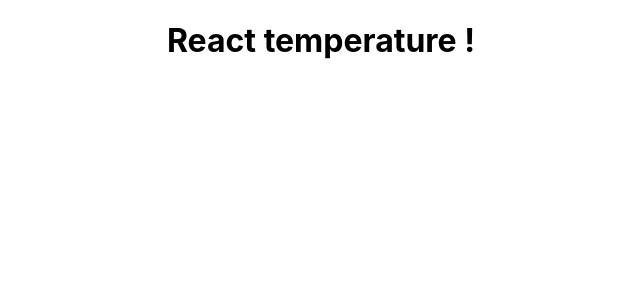
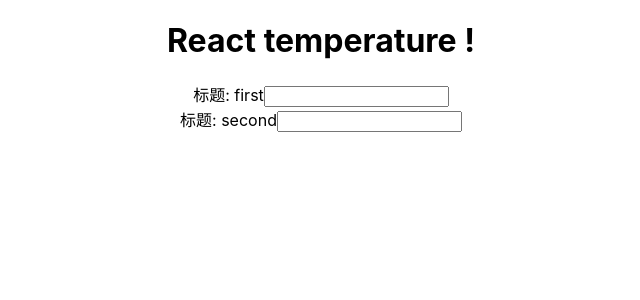
Before and after one commit to carsonGoGoGo/react-temperature, a React (Create React App) app: page / in a window 1280 px wide. Shown: the top 300 px of the page, without its empty margins (319-959 px from the left). Built offline with nearby package versions, Linux system fonts and the light colour scheme.

Commit message:
add 组件

```diff
--- a/src/App.tsx
+++ b/src/App.tsx
@@ -1,13 +1,16 @@
 import React from 'react';
-import logo from './logo.svg';
 import './App.css';
+import {Temperature} from "./temperature";
 
 const App: React.FC = () => {
-  return (
-    <div className="App">
-       <h1>React temperature !</h1>
-    </div>
-  );
+    return (
+        <div className="App">
+            <h1>React temperature !</h1>
+
+            <Temperature title="first"/>
+            <Temperature title="second"/>
+        </div>
+    );
 }
 
 export default App;
--- /dev/null
+++ b/src/temperature.tsx
@@ -0,0 +1,18 @@
+import React from "react";
+
+interface ITemperatureProps {
+    title: string
+}
+
+interface ITemperatureState {
+
+}
+
+export class Temperature extends React.Component<ITemperatureProps, ITemperatureState> {
+    render() {
+        return <div>
+            标题: {this.props.title}
+            <input type="text" onChange={e=>null}/>
+        </div>
+    }
+}
```
